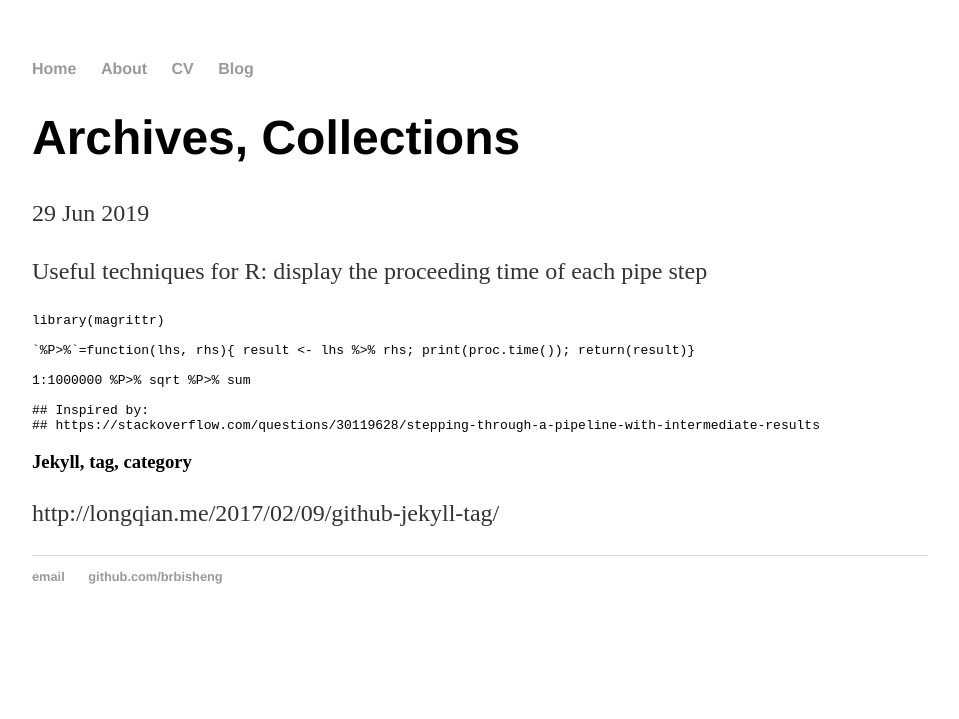
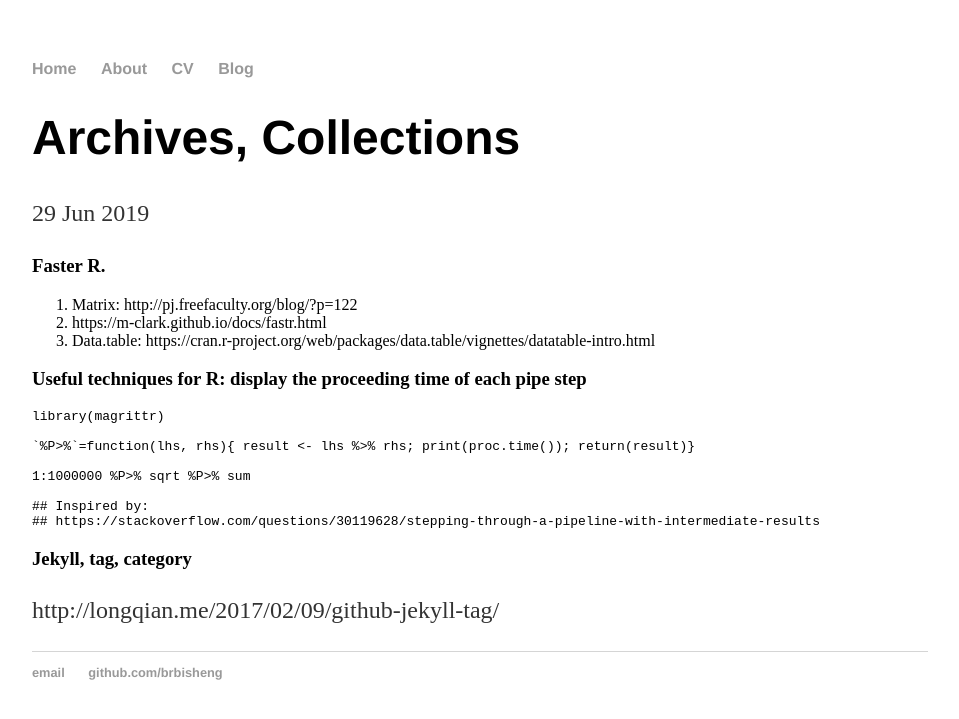
Before and after one commit to brbisheng/brbisheng.github.io, a Jekyll site: the page built from _posts/2019-06-29-b1.md, in a window 1280 px wide. Shown: the top 719 px of the page, without its empty margins (160-1119 px from the left). Built offline with Jekyll 4.4.1, drawn with Linux system fonts in a browser that asks for light colours.

Commit message:
Update 2019-06-29-b1.md

````diff
--- a/_posts/2019-06-29-b1.md
+++ b/_posts/2019-06-29-b1.md
@@ -4,8 +4,13 @@ title: "Archives, Collections"
 date: 2019-06-29
 ---
 
+### Faster R.
+1. Matrix: http://pj.freefaculty.org/blog/?p=122
+2. https://m-clark.github.io/docs/fastr.html
+3. Data.table: https://cran.r-project.org/web/packages/data.table/vignettes/datatable-intro.html
 
-Useful techniques for R: display the proceeding time of each pipe step
+
+### Useful techniques for R: display the proceeding time of each pipe step
 ```
 library(magrittr)
 
````
